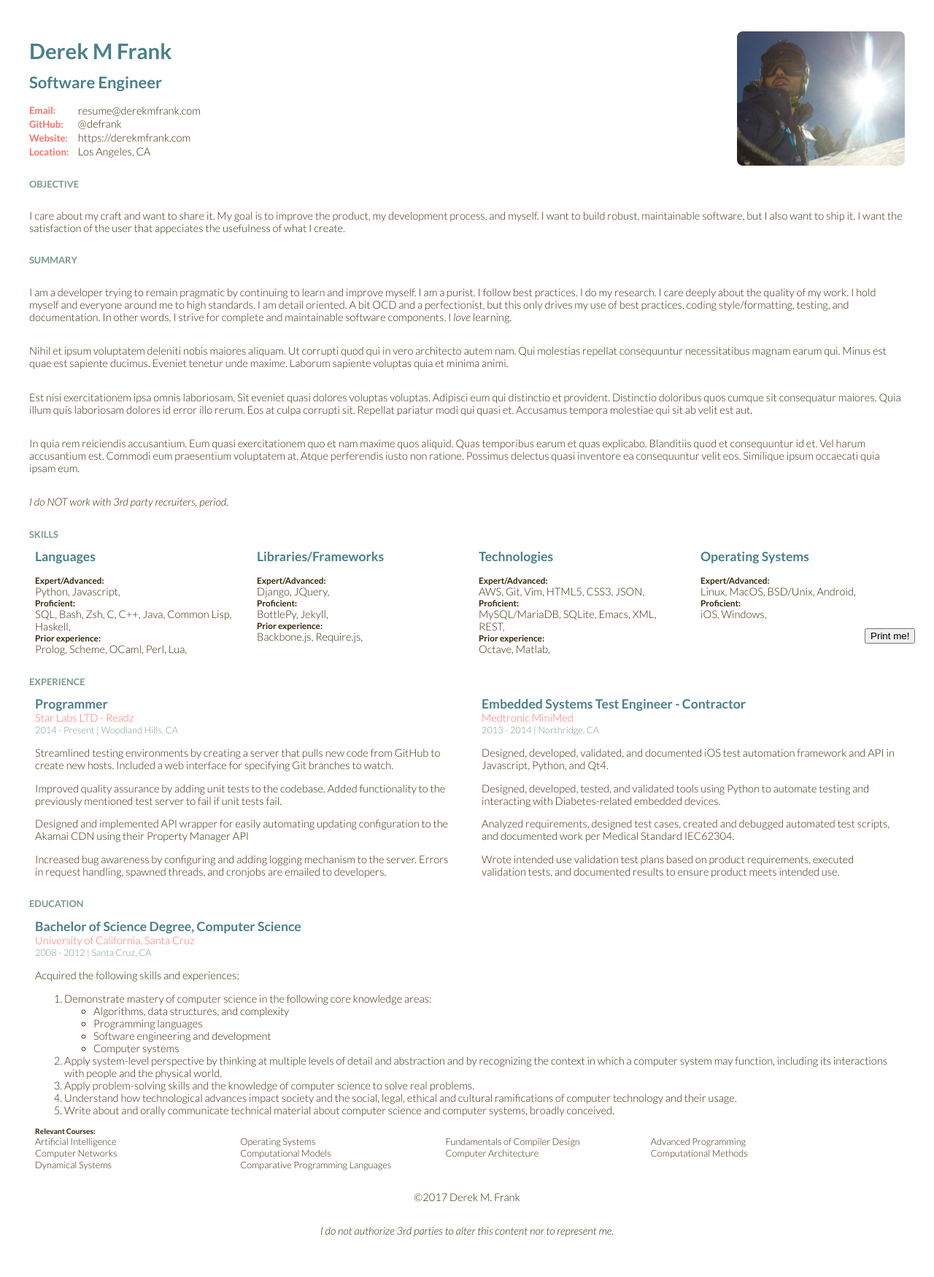
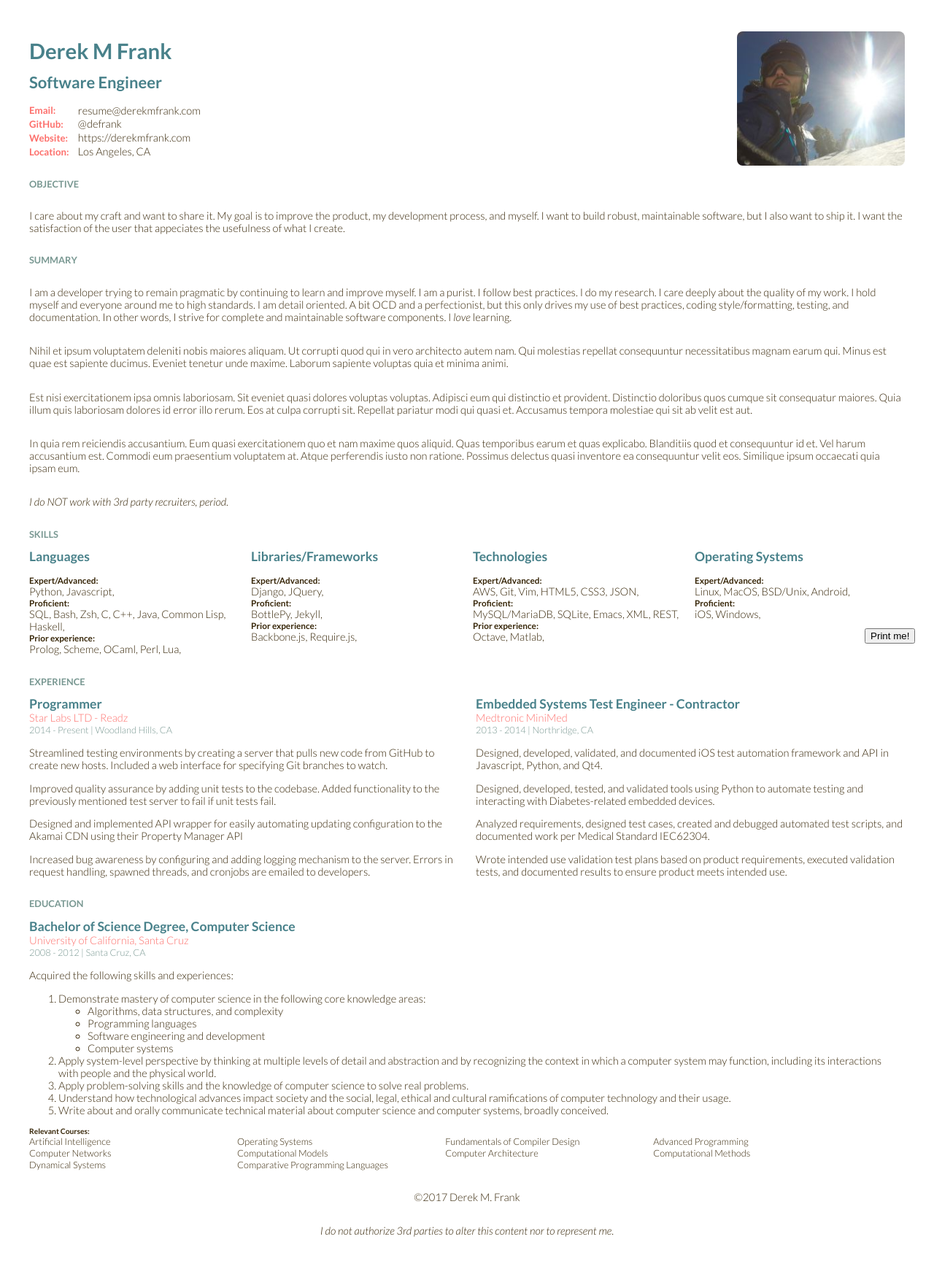
Before and after one commit to defrank/defrank.github.io, a Jekyll site: the page built from resume.html, in a window 1280 px wide. Shown: the whole page at 73% size. Built offline with Jekyll 4.4.1, drawn with Linux system fonts in a browser that asks for light colours.

Commit message:
fix(resume): Remove padding indentation of subsections
WIP: #4

```diff
--- a/resume.html
+++ b/resume.html
@@ -290,7 +290,6 @@ layout: blank
     }
     main > section > section {
         flex-basis: 33%;
-        padding: 0 8px;
     }
     /*
     main > section > section:nth-of-type(even) {
```
